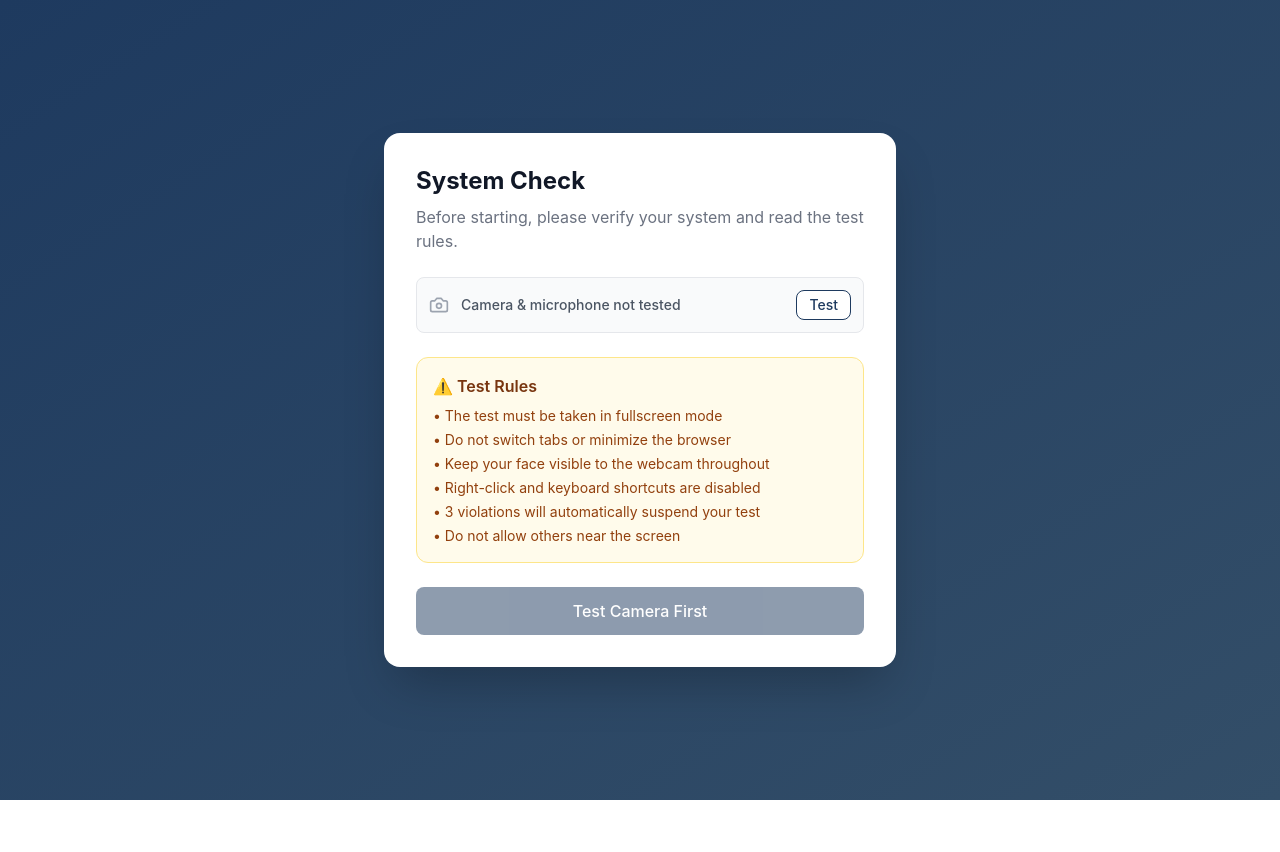
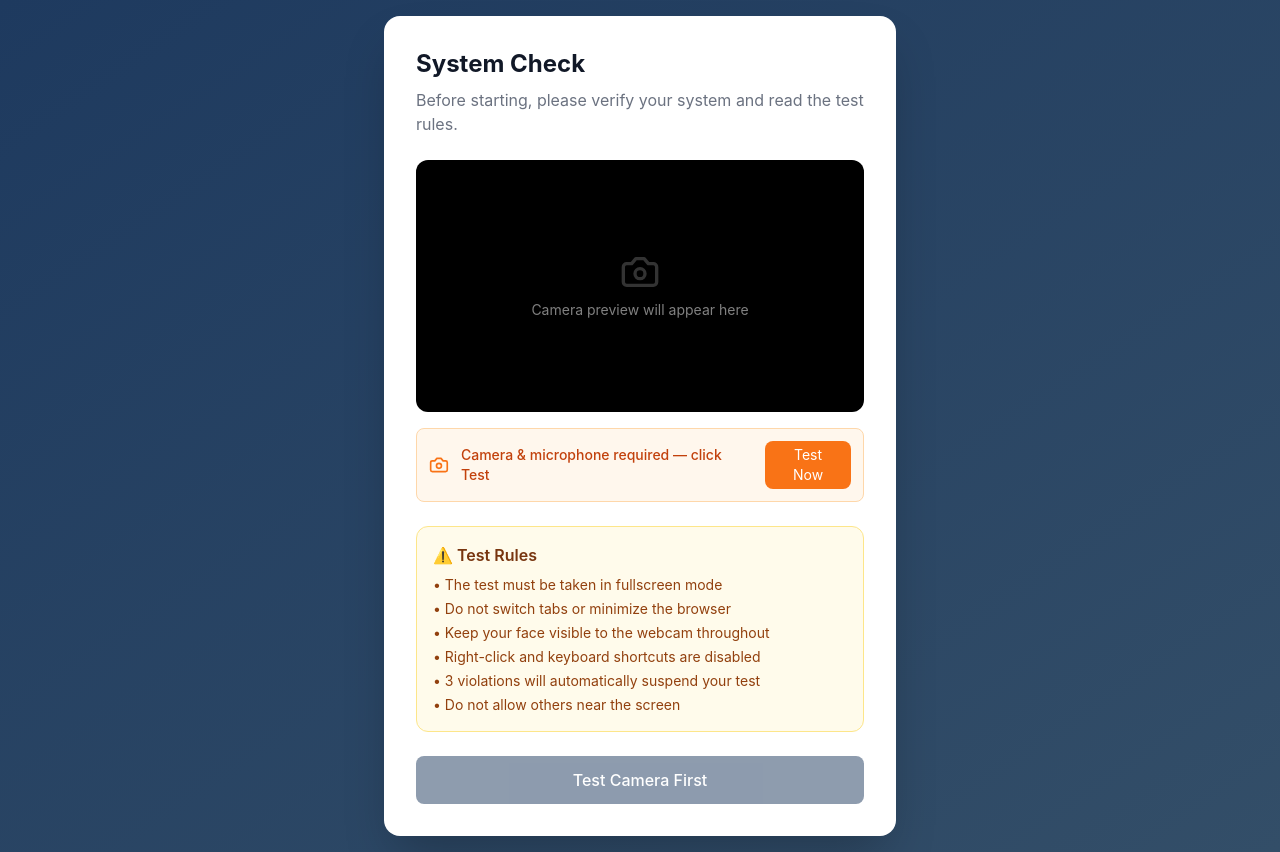
Before and after one commit to mathavansrs-ddm/bd-testify, a React (Vite) app in the folder frontend/: page /test/1 in a window 1280 px wide. Before the commit the page ends 800 px from the top, so only its background shows below. Built offline with nearby package versions, Linux system fonts and the light colour scheme.

Commit message:
Mandatory camera preview in test room, registration pause support

```diff
--- a/frontend/src/pages/CandidateRegister.jsx
+++ b/frontend/src/pages/CandidateRegister.jsx
@@ -2,7 +2,9 @@ import { useState, useEffect } from 'react'
 import { useSearchParams, useNavigate } from 'react-router-dom'
 import toast from 'react-hot-toast'
 import { validateToken, registerCandidate } from '../services/api'
-import { ClipboardList, AlertCircle, CheckCircle, Mail } from 'lucide-react'
+import { ClipboardList, AlertCircle, CheckCircle, Mail, PauseCircle } from 'lucide-react'
+
+const REGISTRATION_OPEN = import.meta.env.VITE_REGISTRATION_OPEN !== 'false'
 
 export default function CandidateRegister() {
   const [params] = useSearchParams()
@@ -51,6 +53,18 @@ export default function CandidateRegister() {
     } finally {
       setLoading(false)
     }
+  }
+
+  if (!REGISTRATION_OPEN) {
+    return (
+      <div className="min-h-screen bg-gray-50 flex items-center justify-center p-4">
+        <div className="bg-white rounded-2xl shadow p-10 max-w-md w-full text-center">
+          <PauseCircle className="w-14 h-14 text-amber-500 mx-auto mb-4" />
+          <h2 className="text-xl font-bold text-gray-900 mb-2">Registration Paused</h2>
+          <p className="text-gray-500">New registrations are currently paused. Please contact your exam coordinator or check back later.</p>
+        </div>
+      </div>
+    )
   }
 
   if (validating) {
--- a/frontend/src/pages/TestRoom.jsx
+++ b/frontend/src/pages/TestRoom.jsx
@@ -114,7 +114,9 @@ export default function TestRoom() {
     setCheckingCamera(true)
     try {
       const stream = await navigator.mediaDevices.getUserMedia({ video: true, audio: true })
-      stream.getTracks().forEach((t) => t.stop())
+      if (videoRef.current) {
+        videoRef.current.srcObject = stream
+      }
       setCameraOk(true)
       toast.success('Camera and microphone ready!')
     } catch {
@@ -175,14 +177,26 @@ export default function TestRoom() {
           <p className="text-gray-500 mb-6">Before starting, please verify your system and read the test rules.</p>
 
           <div className="space-y-4 mb-6">
-            <div className={`flex items-center gap-3 p-3 rounded-lg border ${cameraOk ? 'border-green-200 bg-green-50' : 'border-gray-200 bg-gray-50'}`}>
-              <Camera className={`w-5 h-5 ${cameraOk ? 'text-green-600' : 'text-gray-400'}`} />
-              <span className={`text-sm font-medium ${cameraOk ? 'text-green-700' : 'text-gray-600'}`}>
-                {cameraOk ? '✓ Camera & microphone ready' : 'Camera & microphone not tested'}
+            {/* Live camera preview */}
+            <div className="rounded-xl overflow-hidden bg-black aspect-video flex items-center justify-center">
+              {cameraOk ? (
+                <video ref={videoRef} autoPlay muted playsInline className="w-full h-full object-cover" />
+              ) : (
+                <div className="text-center text-white/50 p-6">
+                  <Camera className="w-10 h-10 mx-auto mb-2 opacity-40" />
+                  <p className="text-sm">Camera preview will appear here</p>
+                </div>
+              )}
+            </div>
+
+            <div className={`flex items-center gap-3 p-3 rounded-lg border ${cameraOk ? 'border-green-200 bg-green-50' : 'border-orange-200 bg-orange-50'}`}>
+              <Camera className={`w-5 h-5 ${cameraOk ? 'text-green-600' : 'text-orange-500'}`} />
+              <span className={`text-sm font-medium ${cameraOk ? 'text-green-700' : 'text-orange-700'}`}>
+                {cameraOk ? '✓ Camera & microphone ready' : 'Camera & microphone required — click Test'}
               </span>
               {!cameraOk && (
-                <button onClick={checkCamera} disabled={checkingCamera} className="ml-auto text-sm btn-secondary py-1 px-3">
-                  {checkingCamera ? 'Testing…' : 'Test'}
+                <button onClick={checkCamera} disabled={checkingCamera} className="ml-auto text-sm bg-orange-500 hover:bg-orange-600 text-white py-1 px-3 rounded-lg">
+                  {checkingCamera ? 'Testing…' : 'Test Now'}
                 </button>
               )}
             </div>
```
